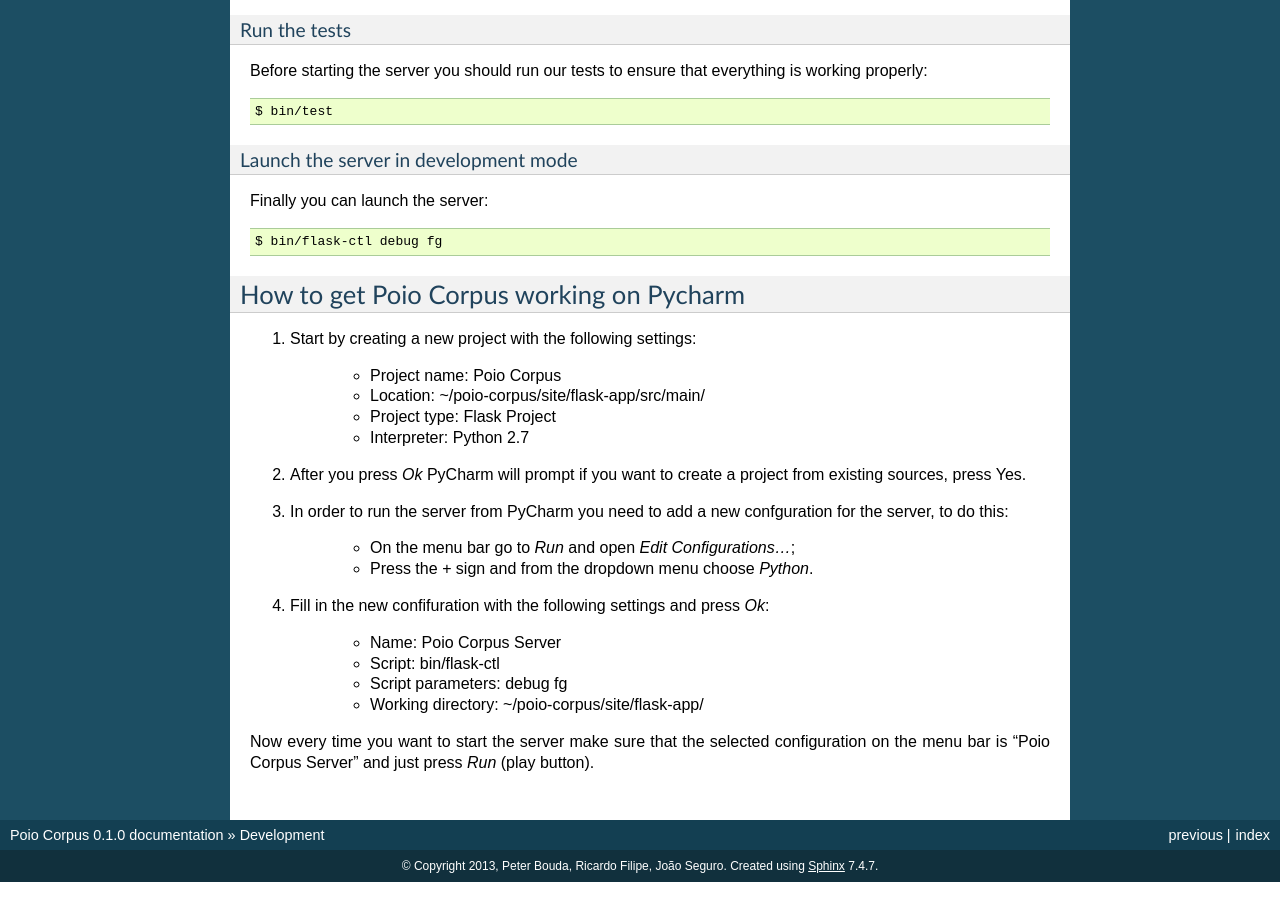
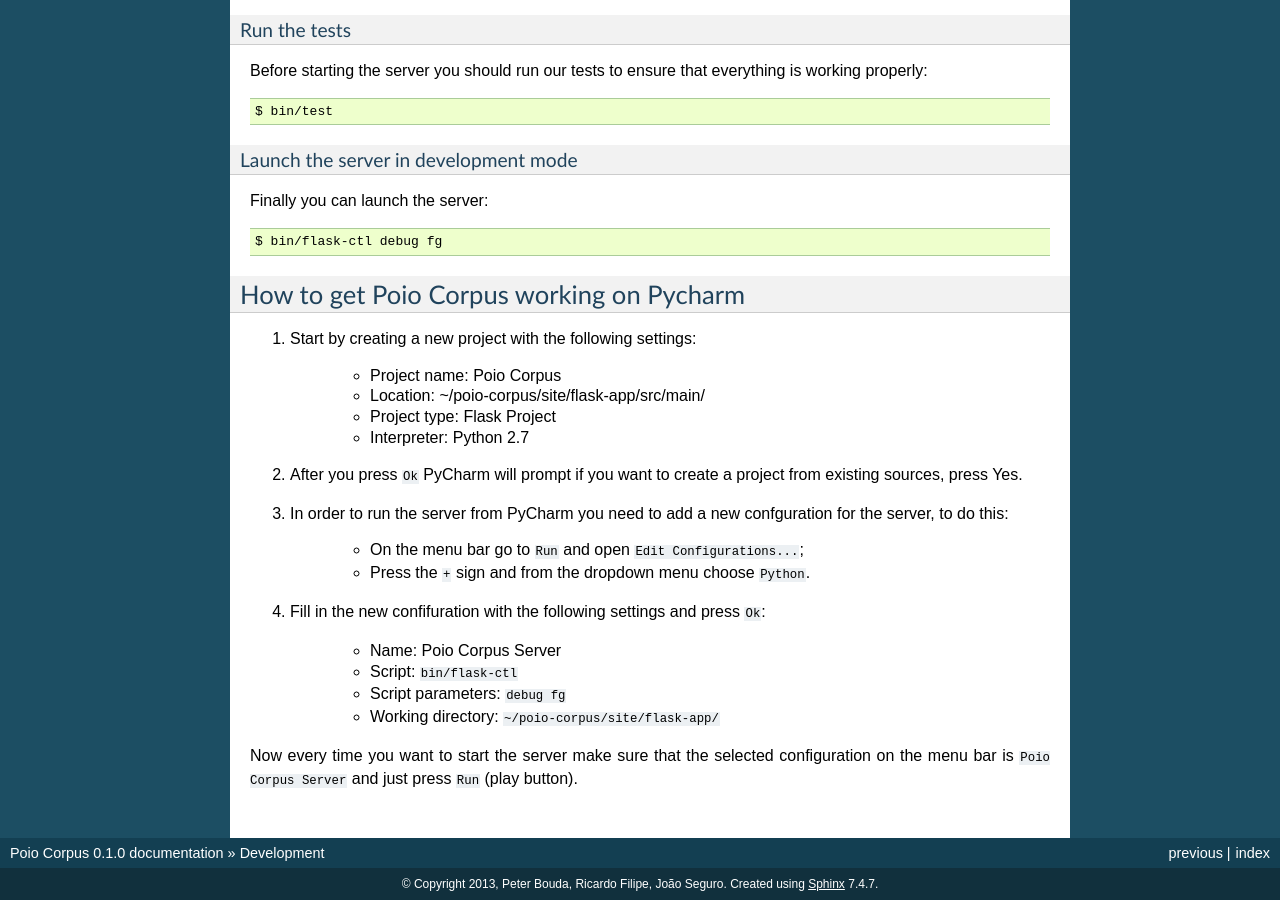
Before and after one commit to Poio-NLP/poio-corpus, a Sphinx documentation site: the page built from docs/developers.rst, in a window 1280 px wide and 900 px high, scrolled down 1425 px. Built offline with Sphinx 7.4.7, drawn with Linux system fonts in a browser that asks for light colours; some of the changed lines change nothing that is shown; some of the changed text lies outside the part shown.

Commit message:
Corrected docs.

```diff
--- a/docs/developers.rst
+++ b/docs/developers.rst
@@ -56,7 +56,7 @@
 For the Server
 ++++++++++++++
 
-This will install all requirements and prepare the Server (`Flask Webapp`) for launch.
+This will install all requirements and prepare the Server (`Flask webapp`) for launch.
 
 
 Initialize your enviroment
@@ -101,23 +101,23 @@
 
 1. Start by creating a new project with the following settings:
 
-	- Project name: Poio Corpus
-	- Location: ~/poio-corpus/site/flask-app/src/main/
-	- Project type: Flask Project
-	- Interpreter: Python 2.7
+    * Project name: Poio Corpus
+    * Location: ~/poio-corpus/site/flask-app/src/main/
+    * Project type: Flask Project
+    * Interpreter: Python 2.7
 
-2. After you press `Ok` PyCharm will prompt if you want to create a project from existing sources, press Yes.
+2. After you press ``Ok`` PyCharm will prompt if you want to create a project from existing sources, press Yes.
 
 3. In order to run the server from PyCharm you need to add a new confguration for the server, to do this:
 
-	- On the menu bar go to `Run` and open `Edit Configurations...`;
-	- Press the `+` sign and from the dropdown menu choose `Python`.
+    * On the menu bar go to ``Run`` and open ``Edit Configurations...``;
+    * Press the ``+`` sign and from the dropdown menu choose ``Python``.
 
-4. Fill in the new confifuration with the following settings and press `Ok`:
+4. Fill in the new confifuration with the following settings and press ``Ok``:
 
-	- Name: Poio Corpus Server
-	- Script: bin/flask-ctl
-	- Script parameters: debug fg
-	- Working directory: ~/poio-corpus/site/flask-app/
+    * Name: Poio Corpus Server
+    * Script: ``bin/flask-ctl``
+    * Script parameters: ``debug fg``
+    * Working directory: ``~/poio-corpus/site/flask-app/``
 
-Now every time you want to start the server make sure that the selected configuration on the menu bar is "Poio Corpus Server" and just press `Run` (play button).
+Now every time you want to start the server make sure that the selected configuration on the menu bar is ``Poio Corpus Server`` and just press ``Run`` (play button).
```
